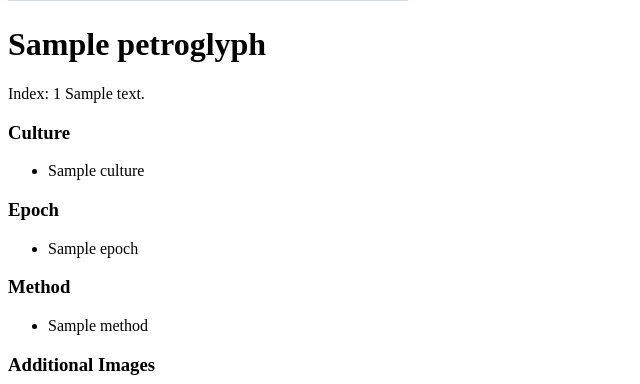
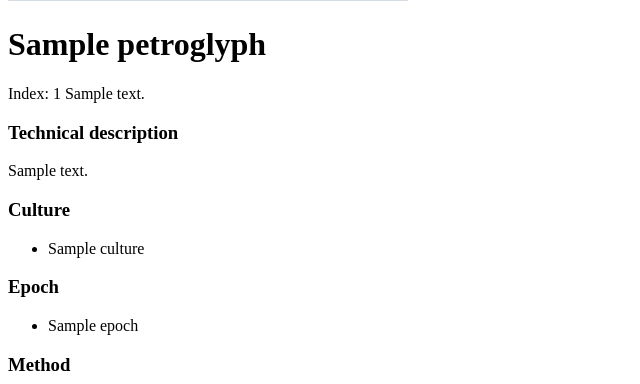
Before and after one commit to Nadezhda-3d/rockart, a Yii app: template frontend/views/petroglyph/view.php in a window 1280 px wide. Shown: the part 307-691 px from the top of the page, without its empty margins (0-640 px from the left). Run offline with PHP 8.4 and a stand-in for Yii, Linux system fonts and the light colour scheme; the template is opened without the code that fills it: most values are stand-ins (such as "Sample title", 1, 10 or a date in 2020); grey boxes marked "Sample" are stand-in pictures; data that the repository does not hold is empty; some libraries are stand-ins or nearby versions.

Commit message:
technical description public

```diff
--- a/frontend/messages/ru/app.php
+++ b/frontend/messages/ru/app.php
@@ -26,6 +26,7 @@ return [
     'Method' => 'Метод',
     'Coordinates' => 'Координаты',
     'Index' => 'Индекс',
+    'Technical description' => 'Техническое описание',
 
     'Additional Images' => 'Дополнительные изображения',
     '3D Model' => '3D Модель',
--- a/frontend/views/petroglyph/view.php
+++ b/frontend/views/petroglyph/view.php
@@ -117,15 +117,12 @@ if (Yii::$app->user->can('manager')) {
         <?= Yii::t('app', 'Index') . ': ' . $petroglyph->index ?>
     <?php endif; ?>
 
-    <?php if (Yii::$app->user->can('manager') and !empty($petroglyph->technical_description)): ?>
-       <p>
-           <i>
-               <?= nl2br($petroglyph->technical_description) ?>
-           </i>
-       </p>
+    <?= $petroglyph->description ?>
+
+    <?php if (!empty($petroglyph->technical_description)): ?>
+        <h3><?= Yii::t('app', 'Technical description') ?></h3>
+        <?= $petroglyph->technical_description ?>
     <?php endif; ?>
-
-    <?= $petroglyph->description ?>
 
     <div class="clearfix"></div>
 
```
Also changed, not shown: frontend/views/manager/_petroglyph_form.php (+11 -1 lines).
